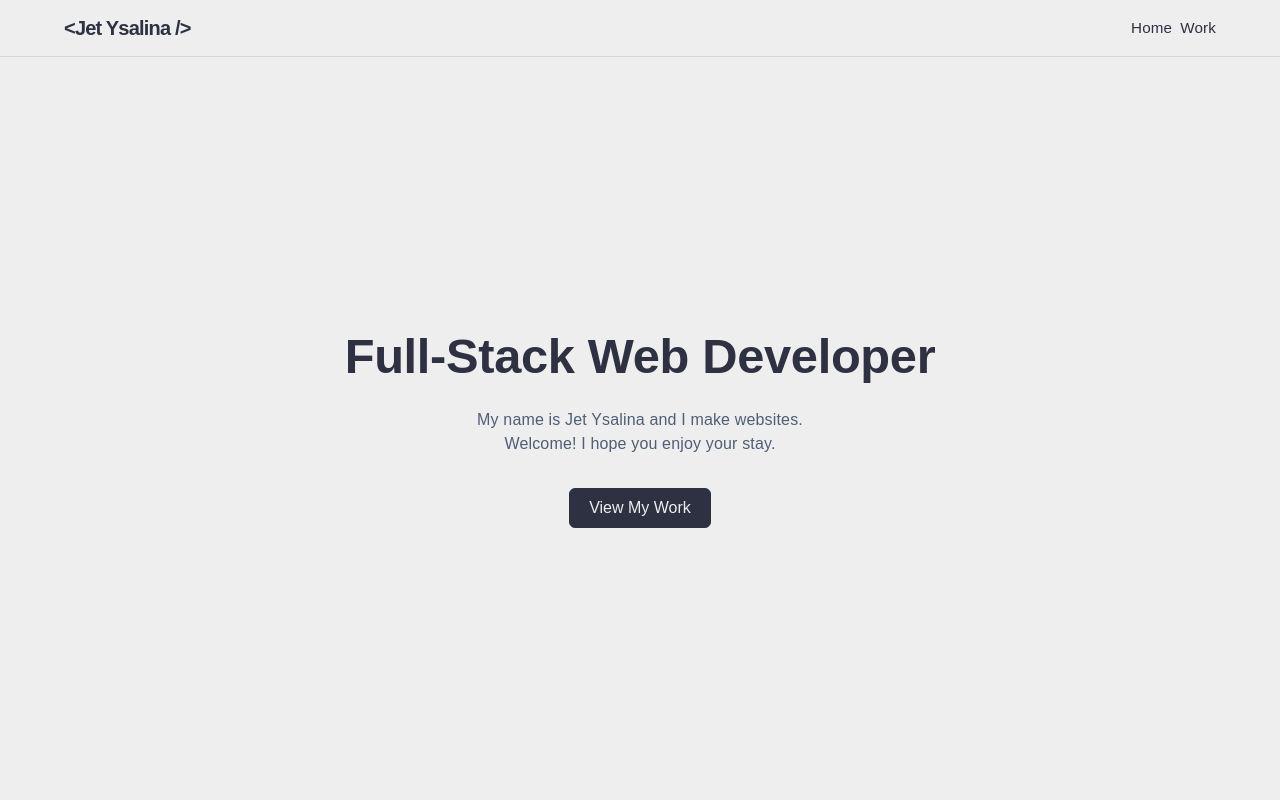
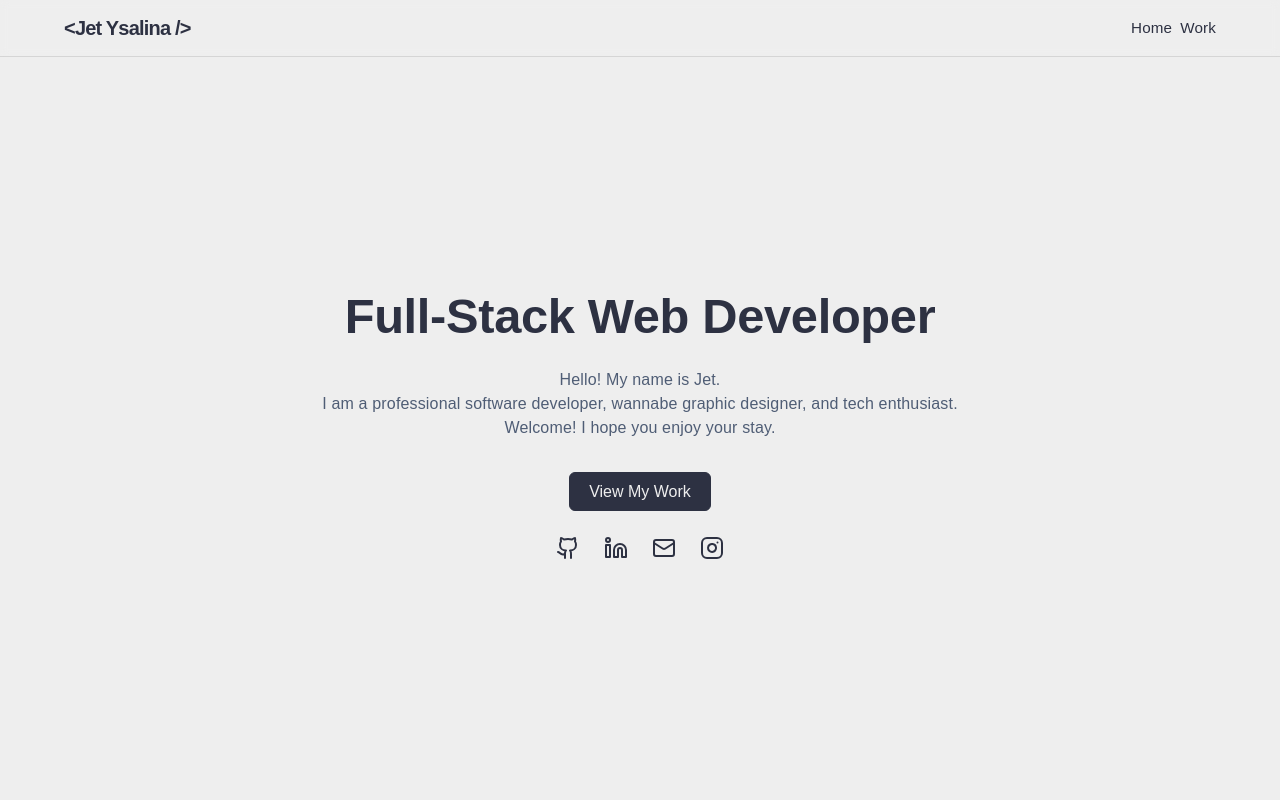
Before and after one commit to McJet/personal-website, a Vue app: page / in a window 1280 px wide. Shown: the top 800 px of the page. Built offline with nearby package versions, Linux system fonts and the light colour scheme; a web font is replaced by a local one.

Commit message:
added social links, cleaned up how svgs are referenced

```diff
--- a/src/features/homepage/HeroSection.vue
+++ b/src/features/homepage/HeroSection.vue
@@ -1,4 +1,6 @@
 <script setup>
+import SocialLinks from "./socialLinks";
+
 function goTo(id) {
   const el = document.querySelector(id);
   if (el) {
@@ -12,7 +14,9 @@ function goTo(id) {
     <div class="container">
       <h1 class="text-center">Full-Stack Web Developer</h1>
       <p class="text-center">
-        My name is Jet Ysalina and I make websites.<br />
+        Hello! My name is Jet.<br />
+        I am a professional software developer, wannabe graphic designer, and
+        tech enthusiast.<br />
         Welcome! I hope you enjoy your stay.
       </p>
       <div class="mt-1 btn-container">
@@ -21,11 +25,17 @@ function goTo(id) {
         </button>
         <!-- <button>Get In Touch</button> -->
       </div>
-      <!-- <div class="mt-1 btn-container">
-        <button>1</button>
-        <button>2</button>
-        <button>3</button>
-      </div> -->
+      <div class="mt-1 btn-container">
+        <a
+          v-for="link in SocialLinks"
+          :key="link.url"
+          :href="link.url"
+          :alt="link.alt"
+          target="_blank"
+        >
+          <component :is="link.svg" size="24" stroke-width="2" />
+        </a>
+      </div>
     </div>
   </section>
 </template>
@@ -45,6 +55,9 @@ function goTo(id) {
   .btn-container {
     display: flex;
     gap: 0.5rem;
+    a {
+      padding: 0.5rem;
+    }
   }
 }
 </style>
--- a/src/features/homepage/components/ProjectCard.vue
+++ b/src/features/homepage/components/ProjectCard.vue
@@ -1,12 +1,6 @@
 <script setup>
-import { ExternalLink, Github } from "lucide-vue-next";
-
 const props = defineProps(["project"]);
 const project = props.project;
-const iconMap = {
-  ExternalLink,
-  Github,
-};
 const hasCtas = Array.isArray(project.ctas) && project.ctas.length > 0;
 </script>
 
@@ -45,7 +39,7 @@ const hasCtas = Array.isArray(project.ctas) && project.ctas.length > 0;
           :href="cta.link"
           target="_blank"
         >
-          <component :is="iconMap[cta.svg]" size="20" stroke-width="3" />
+          <component :is="cta.svg" size="20" stroke-width="2" />
           {{ cta.label }}
         </a>
       </div>
--- a/src/features/homepage/projects.js
+++ b/src/features/homepage/projects.js
@@ -1,3 +1,5 @@
+import { ExternalLink, Github } from "lucide-vue-next";
+
 const projects = [
   {
     title: "jetysalina.com",
@@ -31,7 +33,7 @@ const projects = [
       {
         label: "Code",
         link: "https://github.com/McJet/personal-website",
-        svg: "Github",
+        svg: Github,
       },
     ],
   },
@@ -67,7 +69,7 @@ const projects = [
       {
         label: "Visit",
         link: "https://saddleback.com",
-        svg: "ExternalLink",
+        svg: ExternalLink,
       },
     ],
   },
@@ -95,7 +97,7 @@ const projects = [
       {
         label: "Visit",
         link: "https://atm.com",
-        svg: "ExternalLink",
+        svg: ExternalLink,
       },
     ],
   },
--- /dev/null
+++ b/src/features/homepage/socialLinks.js
@@ -0,0 +1,26 @@
+import { Github, Instagram, Linkedin, Mail } from "lucide-vue-next";
+
+const links = [
+  {
+    alt: "Github",
+    url: "https://github.com/McJet",
+    svg: Github,
+  },
+  {
+    alt: "LinkedIn",
+    url: "https://www.linkedin.com/in/jetherysalina",
+    svg: Linkedin,
+  },
+  {
+    alt: "Email",
+    url: "mailto:jethercy@gmail.com",
+    svg: Mail,
+  },
+  {
+    alt: "Instagram",
+    url: "https://www.instagram.com/jether_y/",
+    svg: Instagram,
+  },
+];
+
+export default links;
```
